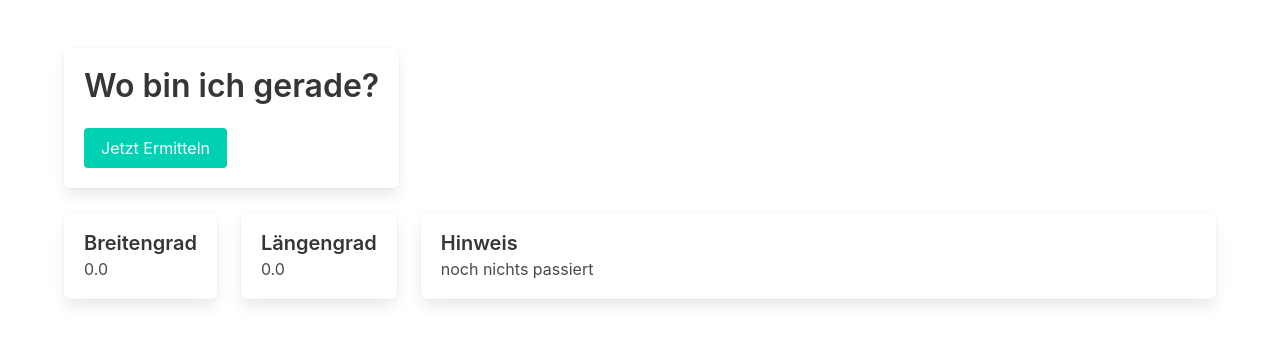
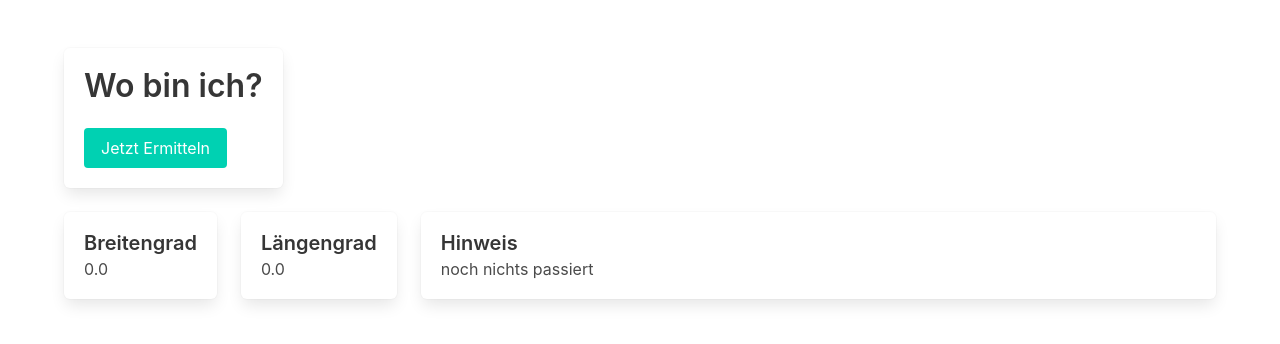
Before and after one commit to StBran0912/geolocation, a website: page public/index.html in a window 1280 px wide. Drawn offline with nearby package versions, Linux system fonts and the light colour scheme.

Commit message:
Titeländerung storniert

```diff
--- a/public/index.html
+++ b/public/index.html
@@ -17,7 +17,7 @@
         <div class="columns">
           <div class="column is-narrow">
             <div class="box">
-              <h1 class="title is-3">Wo bin ich gerade?</h1>
+              <h1 class="title is-3">Wo bin ich?</h1>
               <button class="button is-primary" id="btnstart">
                 Jetzt Ermitteln
               </button>
```
